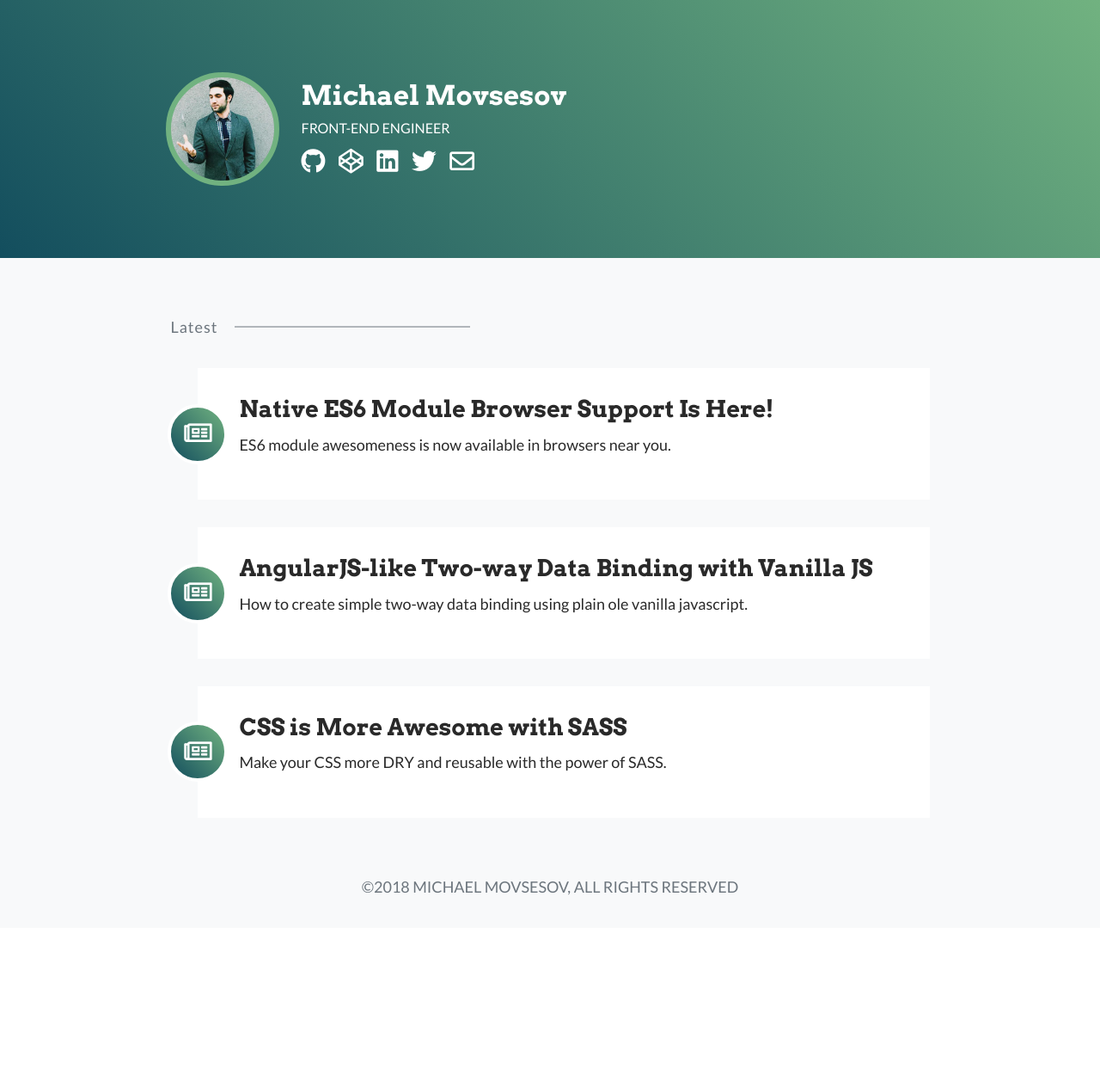
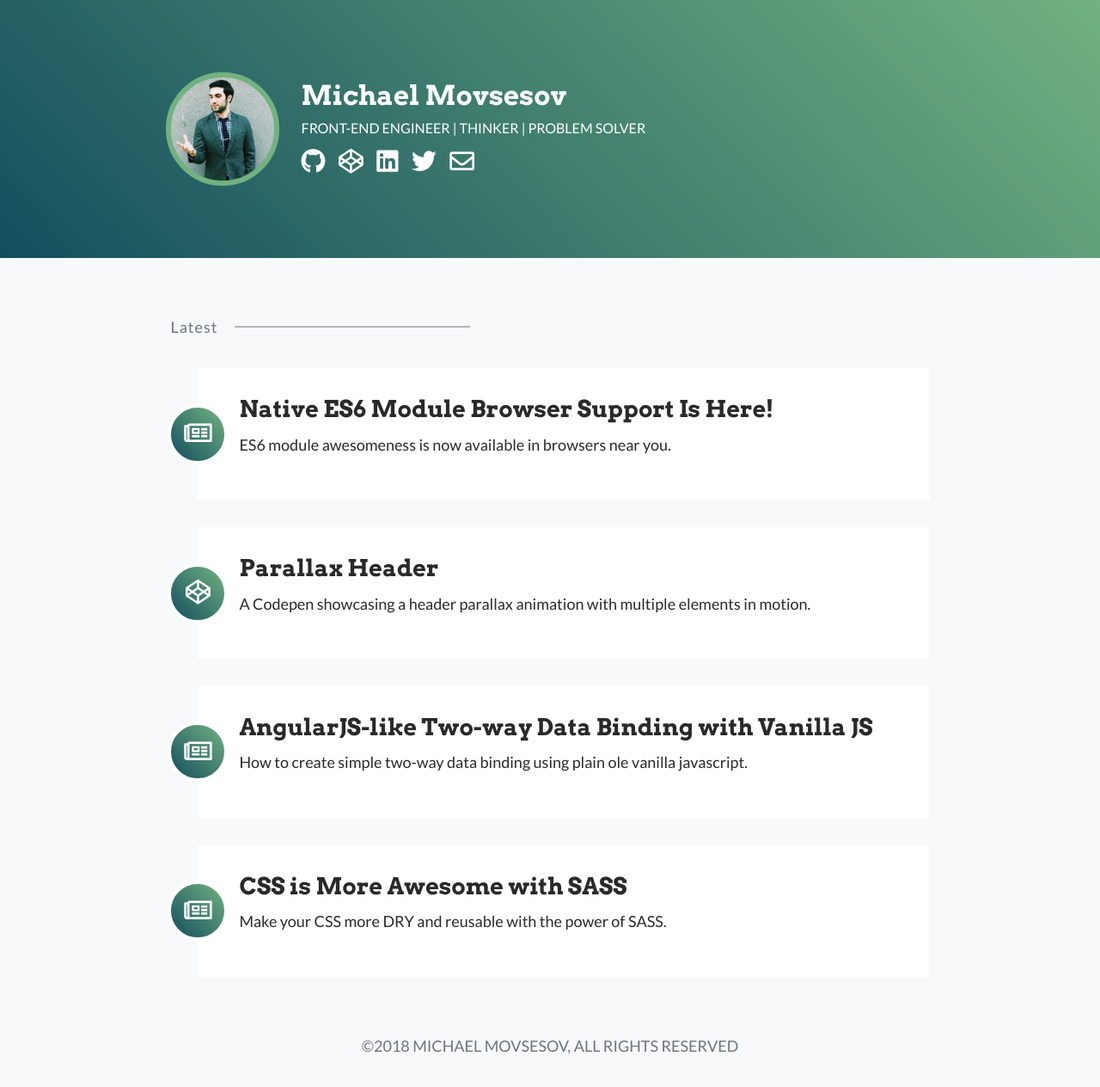
Before and after one commit to michaelmov/michaelmov.github.io, a Jekyll site: the page built from index.md, in a window 1280 px wide. Shown: the whole page at 86% size. Built offline with Jekyll 4.4.1, drawn with Linux system fonts in a browser that asks for light colours; nearby versions of some CDN libraries; before the commit the page ends 1079 px from its top, so only the background shows below that.

Commit message:
Added new entry.

```diff
--- a/_config.yml
+++ b/_config.yml
@@ -14,7 +14,7 @@
 # You can create any custom variable you would like, and they will be accessible
 # in the templates via {{ site.myvariable }}.
 title: Michael Movsesov
-subtitle: Front-End Engineer
+subtitle: "Front-End Engineer | Thinker | Problem Solver"
 email: your-email@domain.com
 description: Front-End Engineer
 baseurl: "" # the subpath of your site, e.g. /blog
--- a/_layouts/home.html
+++ b/_layouts/home.html
@@ -32,10 +32,18 @@ layout: default
             </div>
             {% for post in site.posts %}
             <div class="col-md-12 home__article-wrapper mb-4">
+                {% if post.is-external %}
+                <a href="{{ post.external-url}}" class="article-card ml-4" target="_blank">
+                {% else %}
                 <a href="{{ post.url | relative_url }}" class="article-card ml-4">
+                {% endif %}
                     <article class="bg-white pl-6 pr-4 py-4">
                         <div class="article-card__icon text-white d-flex justify-content-center align-items-center">
+                            {% if post.icon-class %}
+                            <i class="{{ post.icon-class }}"></i>
+                            {% else %}
                             <i class="far fa-newspaper"></i>
+                            {% endif %}
                         </div>
                         <h4 class="mb-1">{{ post.title | escape }}</h4>
                         {% if post.description %}
```
Also changed, not shown: _posts/2018-05-17-parallax-header.markdown (added, +11 -0 lines).
